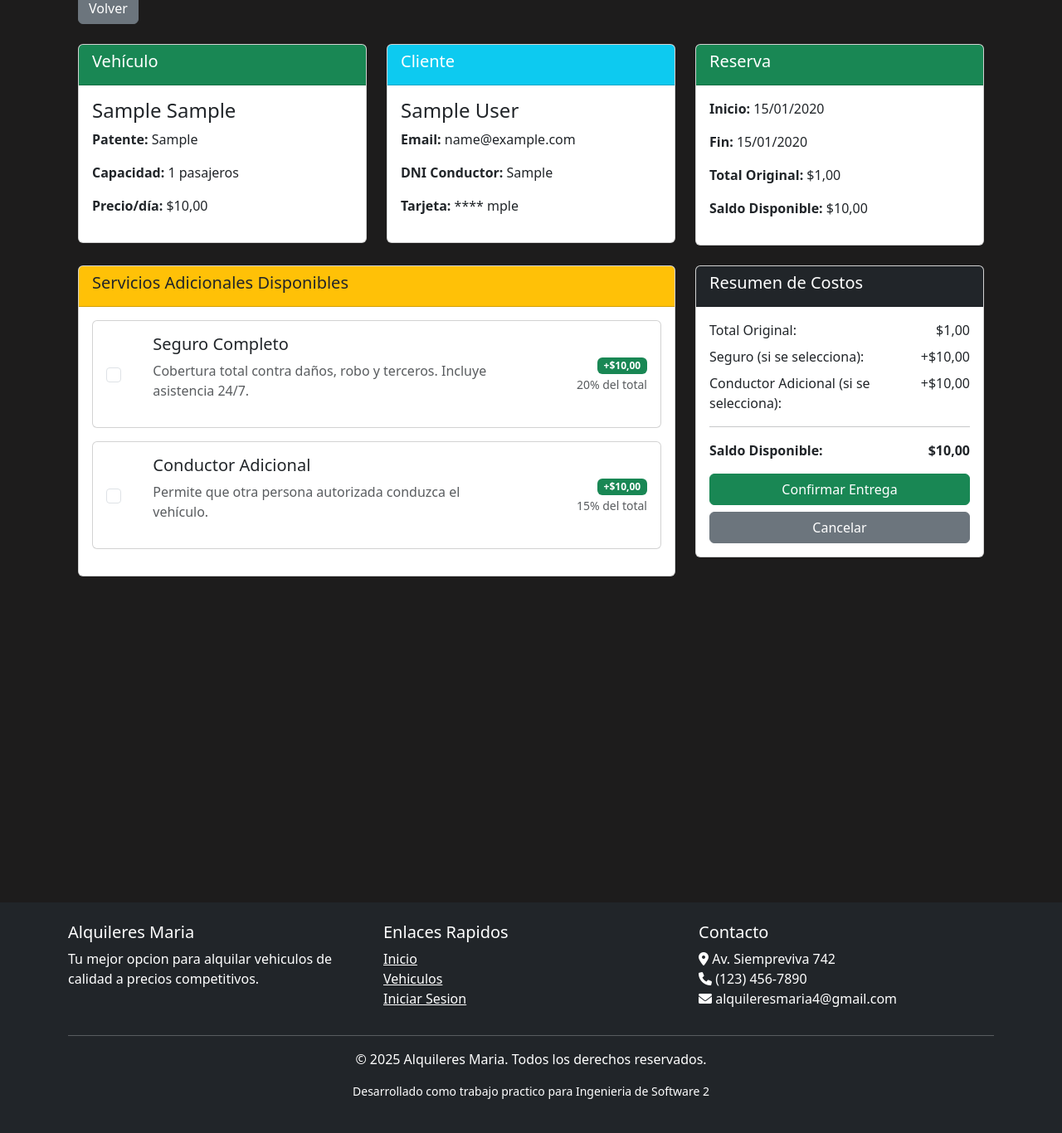
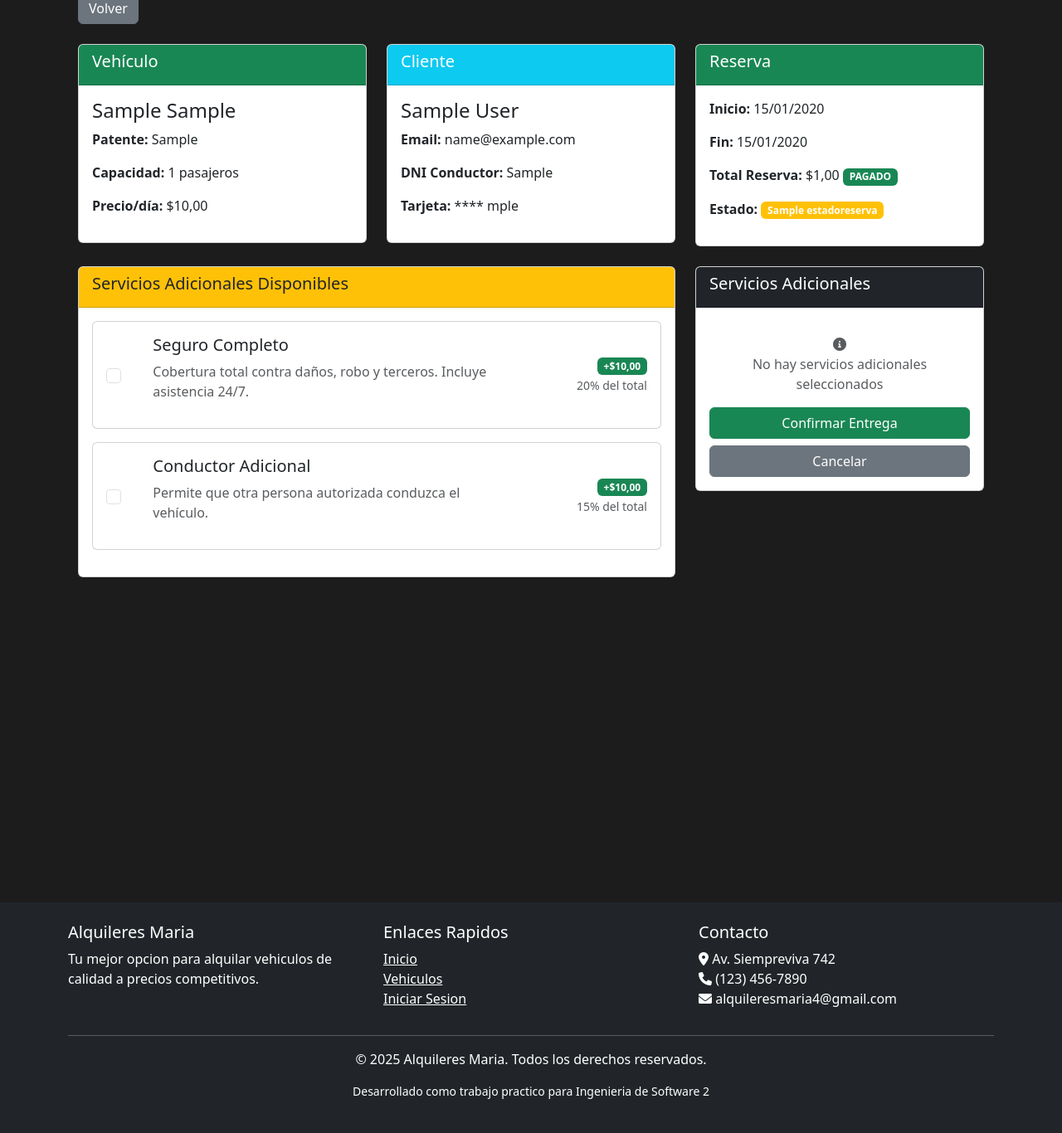
Before and after one commit to agustindinardi/alquileresmaria, a Django app: template templates/reservas/entrega_vehiculo.html in a window 1280 px wide. Shown: the part 234-1600 px from the top of the page at 83% size. Run offline with Django 5.2, Linux system fonts and the light colour scheme; tables that the repository leaves empty hold one stand-in row (values such as "Sample post"); the template is opened without the code that fills it: values that come from a table or form of the project are taken from there, most other values are stand-ins (such as "Sample title", 1, 10 or a date in 2020); some libraries are stand-ins or nearby versions.

Commit message:
arreglos entrega

```diff
--- a/templates/reservas/entrega_vehiculo.html
+++ b/templates/reservas/entrega_vehiculo.html
@@ -68,8 +68,8 @@
                 <div class="card-body">
                     <p><strong>Inicio:</strong> {{ reserva.fecha_inicio|date:"d/m/Y" }}</p>
                     <p><strong>Fin:</strong> {{ reserva.fecha_fin|date:"d/m/Y" }}</p>
-                    <p><strong>Total Original:</strong> ${{ total_original|floatformat:2 }}</p>
-                    <p><strong>Saldo Disponible:</strong> ${{ saldo_tarjeta|floatformat:2 }}</p>
+                    <p><strong>Total Reserva:</strong> ${{ total_original|floatformat:2 }} <span class="badge bg-success">PAGADO</span></p>
+                    <p><strong>Estado:</strong> <span class="badge bg-warning">{{ reserva.estado.nombre }}</span></p>
                 </div>
             </div>
         </div>
@@ -90,7 +90,7 @@
                             <div class="card-body">
                                 <div class="row align-items-center">
                                     <div class="col-md-1">
-                                        <input class="form-check-input" type="checkbox" name="incluir_seguro" id="incluir_seguro">
+                                        <input class="form-check-input" type="checkbox" name="incluir_seguro" id="incluir_seguro" onchange="calcularTotal()">
                                     </div>
                                     <div class="col-md-8">
                                         <h5>Seguro Completo</h5>
@@ -110,7 +110,7 @@
                             <div class="card-body">
                                 <div class="row align-items-center">
                                     <div class="col-md-1">
-                                        <input class="form-check-input" type="checkbox" name="incluir_conductor" id="incluir_conductor" onchange="toggleDniField()">
+                                        <input class="form-check-input" type="checkbox" name="incluir_conductor" id="incluir_conductor" onchange="toggleDniField(); calcularTotal();">
                                     </div>
                                     <div class="col-md-8">
                                         <h5>Conductor Adicional</h5>
@@ -144,42 +144,42 @@
             <div class="col-md-4">
                 <div class="card">
                     <div class="card-header bg-dark text-white">
-                        <h5>Resumen de Costos</h5>
+                        <h5>Servicios Adicionales</h5>
                     </div>
                     <div class="card-body">
-                        <div class="d-flex justify-content-between mb-2">
-                            <span>Total Original:</span>
-                            <span>${{ total_original|floatformat:2 }}</span>
+
+
+                        <div class="d-flex justify-content-between mb-2" id="seguro-line" style="display: none !important;">
+                            <span>Seguro Completo:</span>
+                            <span id="seguro-costo">${{ costo_seguro|floatformat:2 }}</span>
                         </div>
 
-                        <div class="d-flex justify-content-between mb-2">
-                            <span>Seguro (si se selecciona):</span>
-                            <span>+${{ costo_seguro|floatformat:2 }}</span>
+                        <div class="d-flex justify-content-between mb-2" id="conductor-line" style="display: none !important;">
+                            <span>Conductor Adicional:</span>
+                            <span id="conductor-costo">${{ costo_conductor|floatformat:2 }}</span>
                         </div>
 
-                        <div class="d-flex justify-content-between mb-2">
-                            <span>Conductor Adicional (si se selecciona):</span>
-                            <span>+${{ costo_conductor|floatformat:2 }}</span>
+                        <div id="sin-servicios" class="text-center text-muted py-3">
+                            <i class="fas fa-info-circle"></i>
+                            <p class="mb-0">No hay servicios adicionales seleccionados</p>
                         </div>
 
-                        <hr>
+                        <hr id="separador" style="display: none;">
 
-                        <div class="d-flex justify-content-between mb-3">
-                            <strong>Saldo Disponible:</strong>
-                            <strong>${{ saldo_tarjeta|floatformat:2 }}</strong>
+                        <div class="d-flex justify-content-between mb-3" id="total-adicional-container" style="display: none !important;">
+                            <strong>Total Adicional a Cobrar:</strong>
+                            <strong id="total-final" class="text-danger">$0.00</strong>
                         </div>
 
-                        <div class="alert alert-info">
-                            <small>
-                                <strong>Máximo adicional posible:</strong> ${{ saldo_tarjeta|floatformat:2 }}
-                            </small>
-                        </div>
+
 
                         <div class="d-grid gap-2">
                             <button type="submit" class="btn btn-success">
+                                <i class></i>
                                 Confirmar Entrega
                             </button>
                             <a href="{% url 'reservas:reservas_sucursal' %}" class="btn btn-secondary">
+                                <i class></i>
                                 Cancelar
                             </a>
                         </div>
@@ -189,6 +189,10 @@
         </div>
     </form>
 </div>
+
+<!-- Variables ocultas para JavaScript -->
+<input type="hidden" id="costo-seguro-value" value="{{ costo_seguro }}">
+<input type="hidden" id="costo-conductor-value" value="{{ costo_conductor }}">
 
 <script>
 function toggleDniField() {
@@ -203,5 +207,64 @@ function toggleDniField() {
         input.value = '';
     }
 }
+
+function calcularTotal() {
+    // Obtener valores desde inputs ocultos
+    var costoSeguro = parseFloat(document.getElementById('costo-seguro-value').value);
+    var costoConductor = parseFloat(document.getElementById('costo-conductor-value').value);
+
+    var checkSeguro = document.getElementById('incluir_seguro');
+    var checkConductor = document.getElementById('incluir_conductor');
+    var seguroLine = document.getElementById('seguro-line');
+    var conductorLine = document.getElementById('conductor-line');
+    var totalFinal = document.getElementById('total-final');
+    var totalContainer = document.getElementById('total-adicional-container');
+    var sinServicios = document.getElementById('sin-servicios');
+    var separador = document.getElementById('separador');
+
+    var totalAdicional = 0;
+    var hayServicios = false;
+
+    // Mostrar/ocultar líneas de costo y sumar al total
+    if (checkSeguro && checkSeguro.checked) {
+        seguroLine.style.display = 'flex';
+        seguroLine.style.setProperty('display', 'flex', 'important');
+        totalAdicional += costoSeguro;
+        hayServicios = true;
+    } else {
+        seguroLine.style.display = 'none';
+        seguroLine.style.setProperty('display', 'none', 'important');
+    }
+
+    if (checkConductor && checkConductor.checked) {
+        conductorLine.style.display = 'flex';
+        conductorLine.style.setProperty('display', 'flex', 'important');
+        totalAdicional += costoConductor;
+        hayServicios = true;
+    } else {
+        conductorLine.style.display = 'none';
+        conductorLine.style.setProperty('display', 'none', 'important');
+    }
+
+    // Mostrar/ocultar elementos según si hay servicios
+    if (hayServicios) {
+        totalContainer.style.display = 'flex';
+        totalContainer.style.setProperty('display', 'flex', 'important');
+        separador.style.display = 'block';
+        sinServicios.style.display = 'none';
+        totalFinal.textContent = '$' + totalAdicional.toFixed(2);
+    } else {
+        totalContainer.style.display = 'none';
+        totalContainer.style.setProperty('display', 'none', 'important');
+        separador.style.display = 'none';
+        sinServicios.style.display = 'block';
+        totalFinal.textContent = '$0.00';
+    }
+}
+
+// Inicializar al cargar la página
+document.addEventListener('DOMContentLoaded', function() {
+    calcularTotal();
+});
 </script>
 {% endblock %}
```
Also changed, not shown: reservas/views.py (+6 -6 lines).
